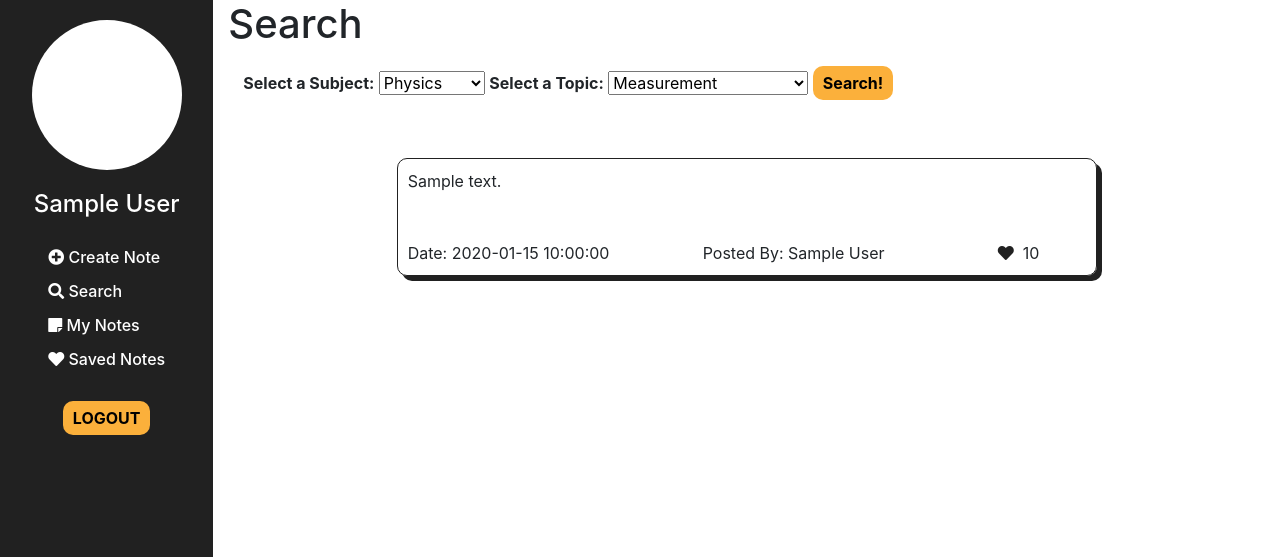
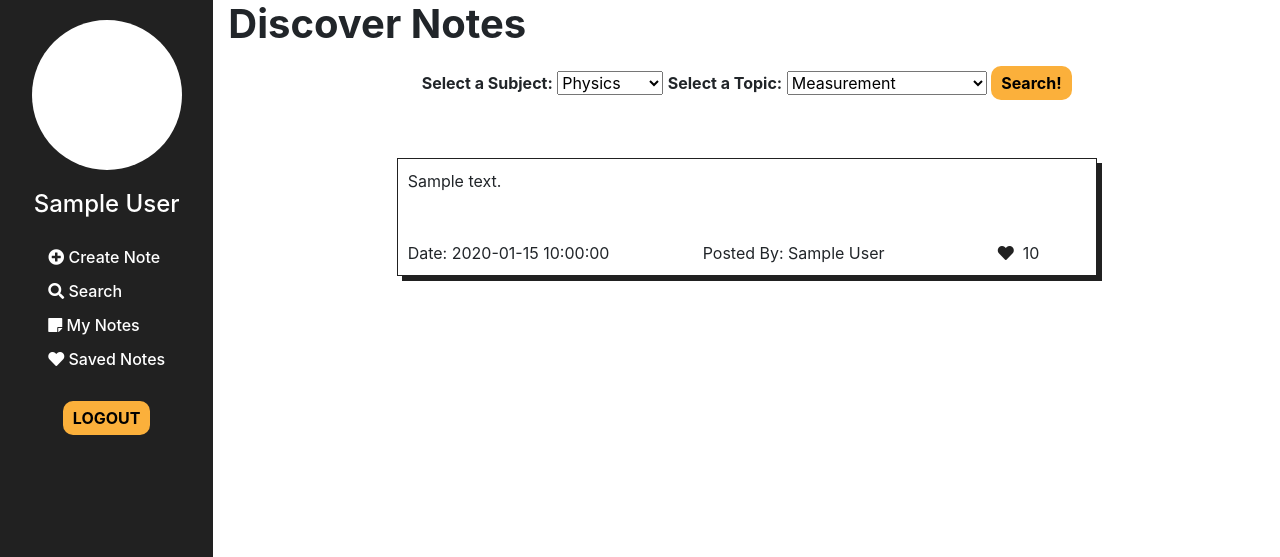
Before and after one commit to elch93/tgc-proj3-tidbits, a Flask app: page /search in a window 1280 px wide. Shown: the top 557 px of the page. Run offline with Flask 2, Linux system fonts and the light colour scheme; a user stored in the database is signed in; a database or web service that is not in the repository returns one stand-in record (values such as "Sample title"); some libraries are stand-ins or nearby versions.

Commit message:
added missing topic for chemistry in search

```diff
--- a/static/styles.css
+++ b/static/styles.css
@@ -241,10 +241,14 @@ a {
 
 
 /* search */
+#Rpanel h1 {
+    font-weight: 700;
+}
+
+
 .resultcard {
     max-width: 700px;
     border: 1px #212121 solid;
-    border-radius: 10px;
     padding: 10px;
     box-shadow: 5px 5px 0px 0px #212121;
     margin: 0 auto 30px auto;
--- a/templates/index.template.html
+++ b/templates/index.template.html
@@ -74,7 +74,7 @@
               <input type="password" name="loginpw" placeholder="enter your password">
               <br>
               <br>
-              <input type="submit" value="LOGIN" id="submitl">
+              <input type="submit" value="LOGIN" id="submitl" form="lform">
             </div>
           </div>
           <div id="rform" class="row justify-content-center">
@@ -91,7 +91,7 @@
               <input type="password" name="registerpw" placeholder="enter your password">
               <br>
               <br>
-              <input type="submit" value="REGISTER" id="submitr">
+              <input type="submit" value="REGISTER" id="submitr" form="rform">
             </div>
           </div>
         </form>
@@ -129,10 +129,10 @@
   </main>
 </body>
 <!-- warning alert if user creates an account with a registered email -->
-<!-- {% if myalert %}
-    <script>
-      alert('{{myalert}}')
-    </script>
-    {% endif %} -->
+{% if myalert %}
+<script>
+  alert('{{myalert}}')
+</script>
+{% endif %}
 
 </html>
--- a/templates/search.template.html
+++ b/templates/search.template.html
@@ -2,8 +2,8 @@
 
 {% block content %}
 <div id="Rpanel">
-  <h1>Search</h1>
-  <div class="container-fluid">
+  <h1>Discover Notes</h1>
+  <div class="container-fluid d-flex justify-content-center">
     <form method="POST" id="searchbysubj">
       <label><b>Select a Subject: </b></label>
       <select size=1 name="searchsubject" id="selectsubjr" onchange="onSubjChange('r')">
@@ -27,6 +27,9 @@
         {% if chosens == 'Chemistry' %}
         <option value="Experimental Chemistry" {% if chosent == "Experimental Chemistry" %}selected{% endif %}>
           Experimental Chemistry</option>
+        <option value="Atomic Structure & Stoichiometry"
+          {% if chosent == "Atomic Structure & Stoichiometry" %}selected{% endif %}>
+          Atomic Structure & Stoichiometry</option>
         <option value="Chemistry of Reactions" {% if chosent == "Chemistry of Reactions" %}selected{% endif %}>Chemistry
           of Reactions</option>
         <option value="Periodicity" {% if chosent == "Periodicity" %}selected{% endif %}>Periodicity</option>
@@ -62,7 +65,9 @@
       <div class="mt-5 row justify-content-between">
         <div class="col-4">Date: {{result['date']}}</div>
         <div class="col-4">Posted By: {{result['displayname']}}</div>
-        <div class="col-2"><a href="{{url_for( 'savenote', index = result['_id'] )}}" onclick="likePlus(this)"><i class="fas fa-heart" {% if result['_id'] in user_liked_notes %}style="color: rgb(255, 0, 0)"{% endif %}></i></a>&nbsp; <span>{{result['likes']}}</span></div>
+        <div class="col-2"><a href="{{url_for( 'savenote', index = result['_id'] )}}" onclick="likePlus(this)"><i
+              class="fas fa-heart" {% if result['_id'] in user_liked_notes %}style="color: rgb(255, 0, 0)"
+              {% endif %}></i></a>&nbsp; <span>{{result['likes']}}</span></div>
       </div>
     </div>
 
```
